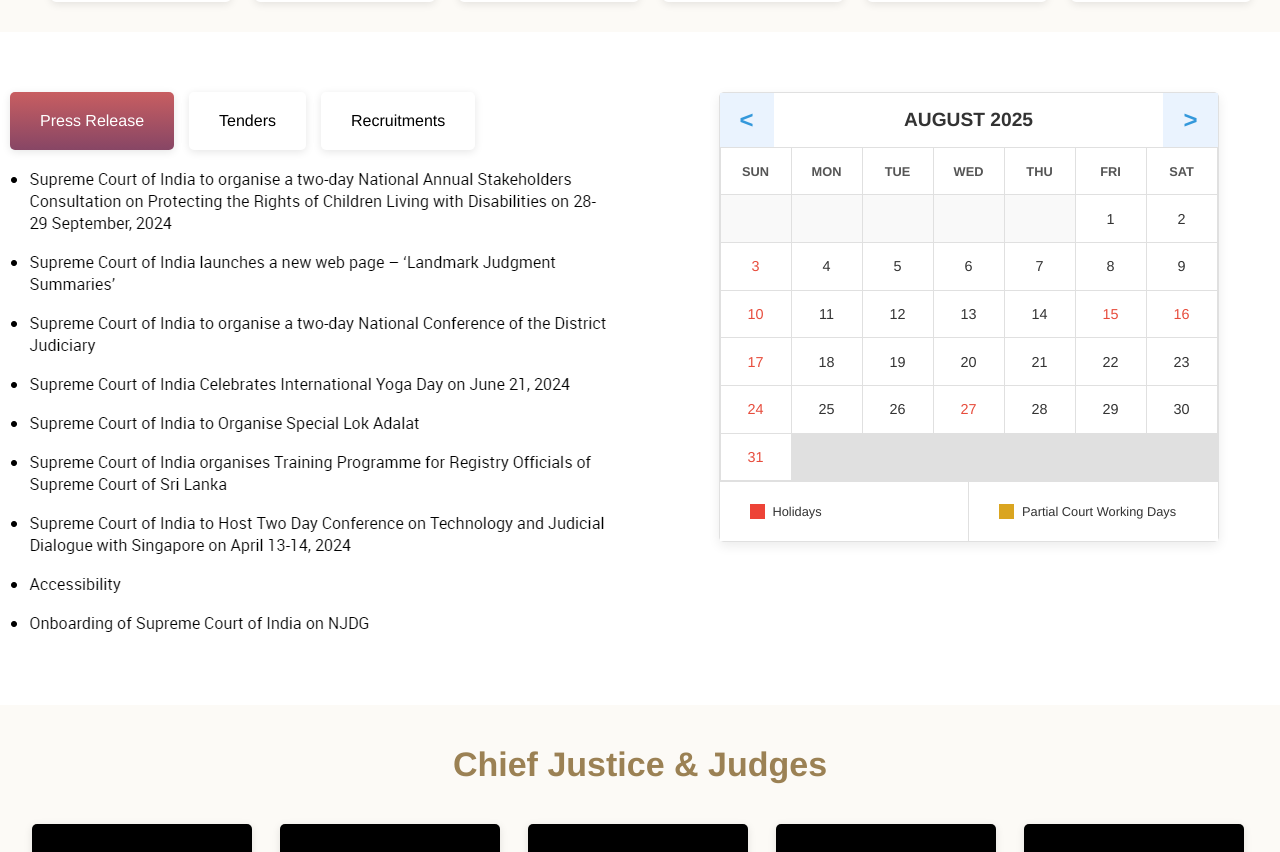
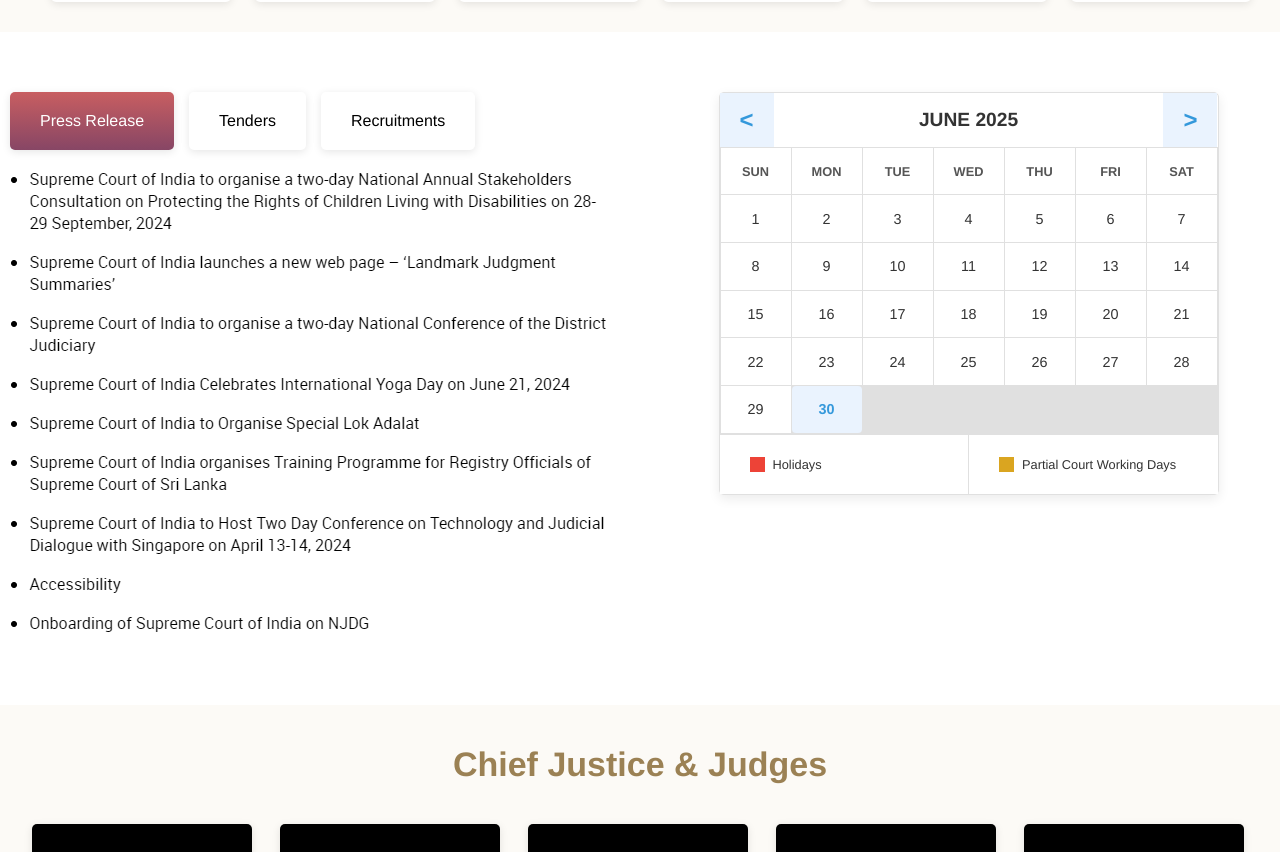
Before and after one commit to Abdullah85-mohisn/IndianWebsite3, a React (Vite) app in the folder frontend/: page / in a window 1280 px wide. Shown: the part 2401-3253 px from the top of the page. Built offline with nearby package versions, Linux system fonts and the light colour scheme; a web font is replaced by a local one.

Commit message:
Update Calender.jsx

```diff
--- a/frontend/src/Components/HomePage/Calender.jsx
+++ b/frontend/src/Components/HomePage/Calender.jsx
@@ -4,7 +4,7 @@
 
 
 const DynamicCalendar = () => {
-    const [currentDate, setCurrentDate] = useState(new Date('2025-08-01'));
+    const [currentDate, setCurrentDate] = useState(new Date());
 
     const today = new Date();
 
```
